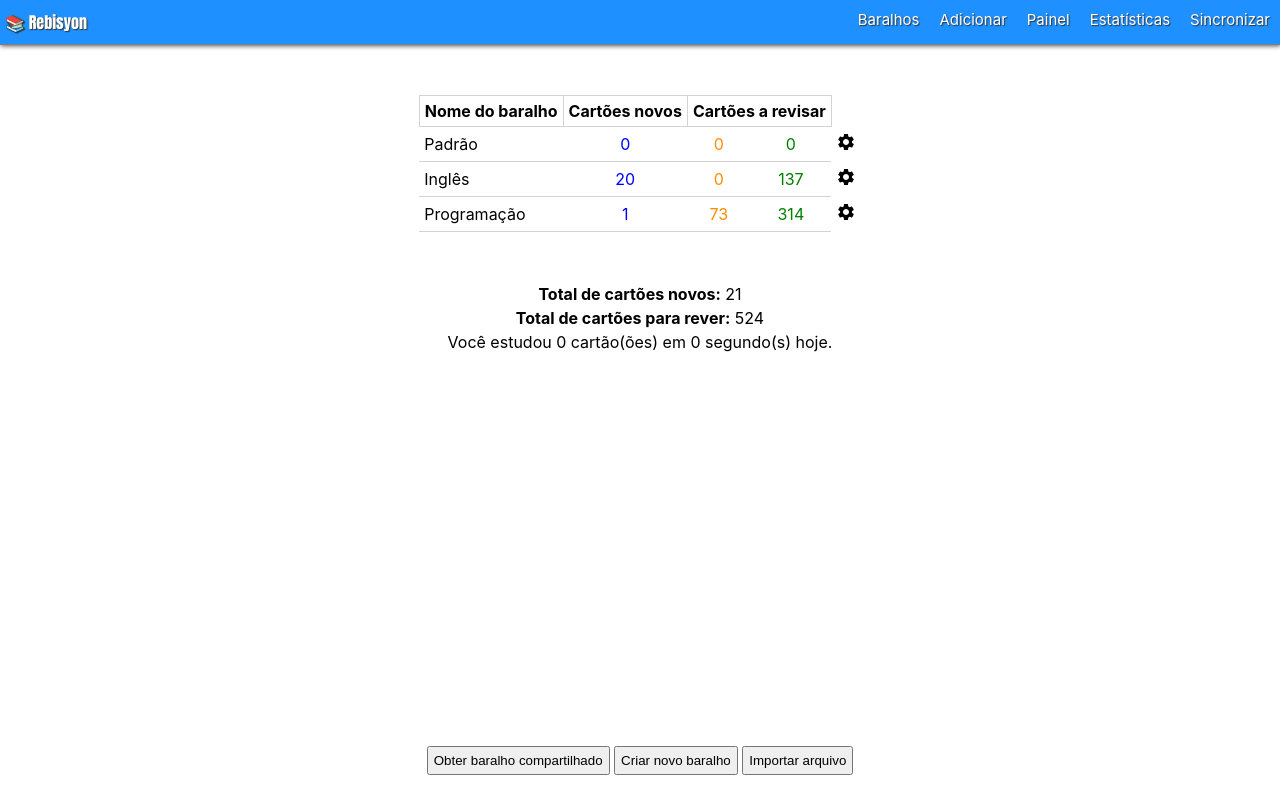
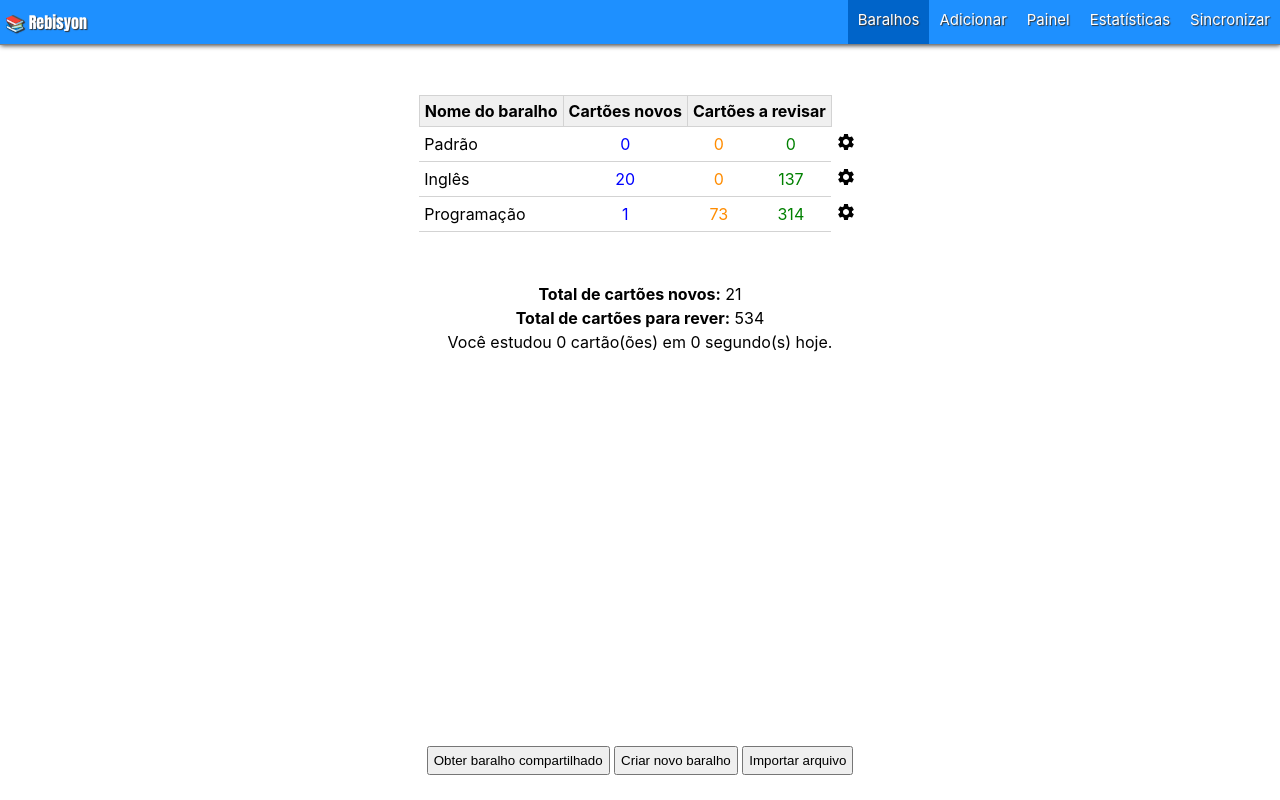
Before and after one commit to felipedssantos7/rebisyon, an Electron app: page src/index.html in a window 1280 px wide. Drawn offline with Linux system fonts and the light colour scheme.

Commit message:
Code refactoring

```diff
--- a/src/css/index.css
+++ b/src/css/index.css
@@ -36,6 +36,10 @@
   cursor: pointer;
 }
 
+#navbar #menu .selected {
+  background-color: rgb(0, 100, 201);
+}
+
 #body #decks-table, th, td {
   border-collapse: collapse;
   margin: 10px auto;
@@ -48,10 +52,12 @@
 
 #body #decks-table thead tr th {
   border: 1px solid lightgrey;
+  background-color: rgb(240, 240, 240);
 }
 
 #body #decks-table thead tr th:last-child {
   border: 0px solid transparent;
+  background-color: transparent;
 }
 
 #body #decks-table thead tr, #body #decks-table tbody tr {
@@ -88,6 +94,17 @@
   color: green;
 }
 
+#body #decks-table tbody tr .settings {
+  cursor: pointer;
+  user-select: none;
+}
+
+#body #decks-table tbody tr .settings:hover {
+  border-top: 1px solid lightgrey;
+  border-bottom: 1px solid lightgrey;
+  background-color: lightgrey;
+}
+
 #body #info {
   text-align: center;
   line-height: 1.5;
--- a/src/index.html
+++ b/src/index.html
@@ -6,12 +6,12 @@
     <link rel="stylesheet" href="css/globals.css">
     <link rel="stylesheet" href="css/index.css  ">
   </head>
-  <body>
+  <body onload="loadBody()">
     <div id="content">
       <div id="navbar">
         <div id="logo">📚 Rebisyon</div>
         <div id="menu">
-          <div class="item">Baralhos</div>
+          <div class="item selected">Baralhos</div>
           <div class="item">Adicionar</div>
           <div class="item">Painel</div>
           <div class="item">Estatísticas</div>
@@ -19,43 +19,17 @@
         </div>
       </div>
       <div id="body">
-        <table id="decks-table">
-          <thead>
-            <tr>
-              <th>Nome do baralho</th>
-              <th>Cartões novos</th>
-              <th colspan="2">Cartões a revisar</th>
-              <th></th>
-            </tr>
-          </thead>
-          <tbody>
-            <tr>
-              <td class="deck-name">Padrão</td>
-              <td class="new-cards">0</td>
-              <td class="cards-to-re-study">0</td>
-              <td class="cards-to-review">0</td>
-              <td><img src="assets/images/settings_black_24dp.svg" alt="⚙️" width="20px"></td>
-            </tr>
-            <tr>
-              <td class="deck-name">Inglês</td>
-              <td class="new-cards">20</td>
-              <td class="cards-to-re-study">0</td>
-              <td class="cards-to-review">137</td>
-              <td><img src="assets/images/settings_black_24dp.svg" alt="⚙️" width="20px"></td>
-            </tr>
-            <tr>
-              <td class="deck-name">Programação</td>
-              <td class="new-cards">1</td>
-              <td class="cards-to-re-study">73</td>
-              <td class="cards-to-review">314</td>
-              <td><img src="assets/images/settings_black_24dp.svg" alt="⚙️" width="20px"></td>
-            </tr>
-          </tbody>
-        </table>
+        <table id="decks-table"></table>
         <div id="info">
           <div id="total">
-            <b>Total de cartões novos:</b> <span id="new-total">21</span><br>
-            <b>Total de cartões para rever:</b> <span id="total-to-review">524</span>
+            <div>
+              <b>Total de cartões novos:</b>
+              <span id="total-of-news">0</span>
+            </div>
+            <div>
+              <b>Total de cartões para rever:</b>
+              <span id="total-to-review">0</span>
+            </div>
           </div>
           <div>Você estudou 0 cartão(ões) em 0 segundo(s) hoje.</div>
         </div>
@@ -67,4 +41,5 @@
       </div>
     </div>
   </body>
+  <script src="js/index.js"></script>
 </html>
--- /dev/null
+++ b/src/js/index.js
@@ -0,0 +1,79 @@
+// Functions that create the decks table.
+function createDeckList() {
+    // Array of titles.
+    var titles = ["Nome do baralho", "Cartões novos", "Cartões a revisar", ""];
+    // Get table element.
+    var table = document.getElementById("decks-table");
+    // Create table head.
+    var thead = document.createElement("thead");
+    table.appendChild(thead);
+    var thead_row = document.createElement("tr");
+    thead.appendChild(thead_row);
+    for(var i = 0; i < 4; i++) {
+        var th = document.createElement("th");
+        thead_row.appendChild(th);
+        var th_text = document.createTextNode(titles[i]);
+        th.appendChild(th_text);
+        if(i == 2) {
+            th.colSpan = 2;
+        }
+    }
+    // Array of decks.
+    var  decks = [
+        {"deck-name": "Padrão", "new-cards": 0, "cards-to-re-study": 0, "cards-to-review": 0},
+        {"deck-name": "Inglês", "new-cards": 20, "cards-to-re-study": 0, "cards-to-review": 137},
+        {"deck-name": "Programação", "new-cards": 1, "cards-to-re-study": 73, "cards-to-review": 314},
+    ];
+    // Array of classes.
+    var classes = ["deck-name", "new-cards", "cards-to-re-study", "cards-to-review", "settings"];
+    // Create table body.
+    var tbody = document.createElement("tbody");
+    table.appendChild(tbody);
+    for(var i = 0; i < decks.length; i++) {
+        // Create table body row.
+        var row = document.createElement("tr");
+        tbody.appendChild(row);
+        // Create table body columns.
+        var cols = [
+            document.createElement("td"), // Deck name.
+            document.createElement("td"), // New cards.
+            document.createElement("td"), // Cards to re-study.
+            document.createElement("td"), // Cards to review.
+            document.createElement("td"), // Settings.
+        ];
+        // Add columns in the row.
+        for(var j = 0; j < 5; j++) {
+            row.appendChild(cols[j]);
+            cols[j].classList.add(classes[j]);
+        }
+        // Create texts of columns .
+        var deckName = document.createTextNode(decks[i]["deck-name"]);
+        var newCards = document.createTextNode(decks[i]["new-cards"]);
+        var cardsToReStudy = document.createTextNode(decks[i]["cards-to-re-study"]);
+        var cardsToReview = document.createTextNode(decks[i]["cards-to-review"]);
+        var settings = document.createElement("img");
+        settings.src = "assets/images/settings_black_24dp.svg";
+        settings.width = "20";
+        settings.alt = "⚙️";
+        // Add texts in the columns.
+        cols[0].appendChild(deckName);
+        cols[1].appendChild(newCards);
+        cols[2].appendChild(cardsToReStudy);
+        cols[3].appendChild(cardsToReview);
+        cols[4].appendChild(settings);
+    }
+}
+
+// Add infos.
+function addInfos() {
+    // Get elements.
+    var totalOfNews = document.getElementById("total-of-news");
+    var totalToReview = document.getElementById("total-to-review");
+    totalOfNews.textContent = "21";
+    totalToReview.textContent = "534";
+}
+
+function loadBody() {
+    createDeckList();
+    addInfos();
+}
```
